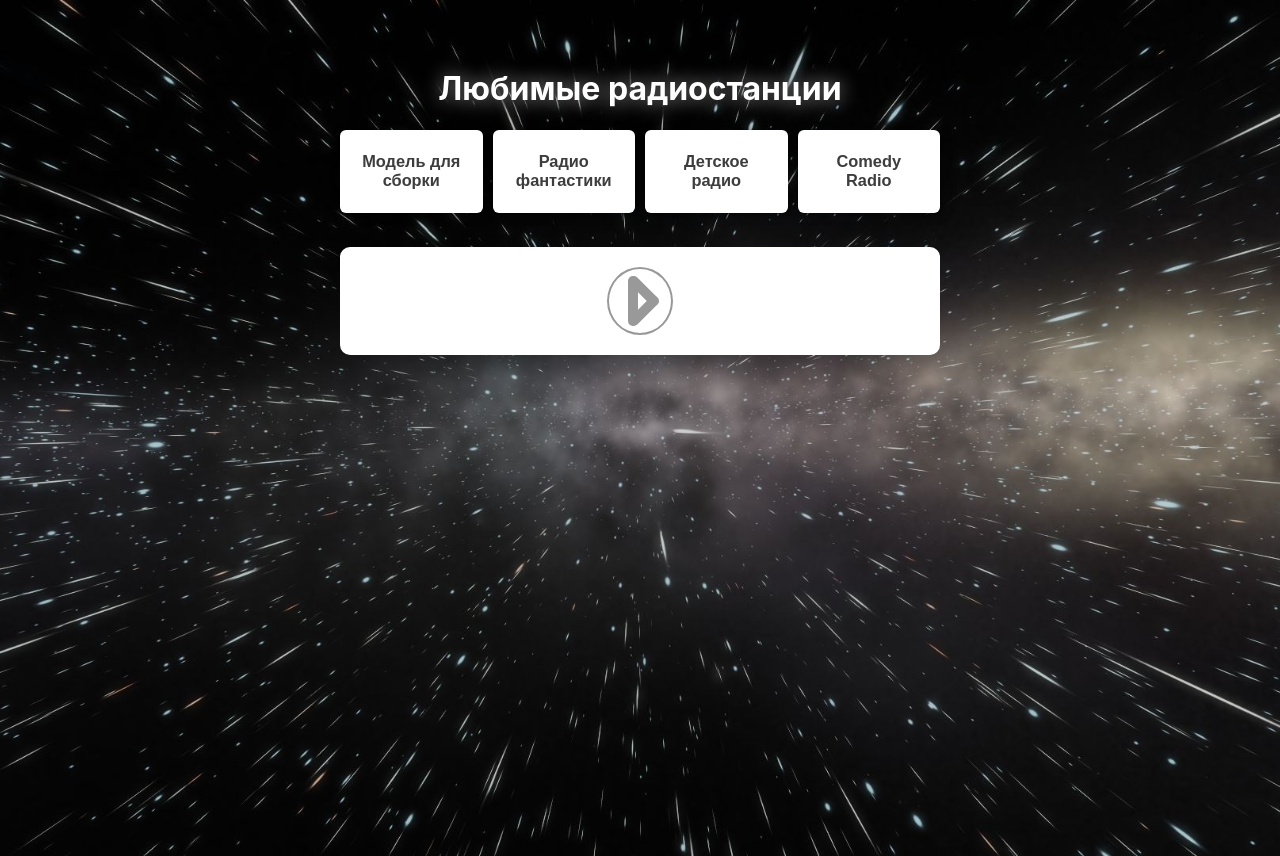
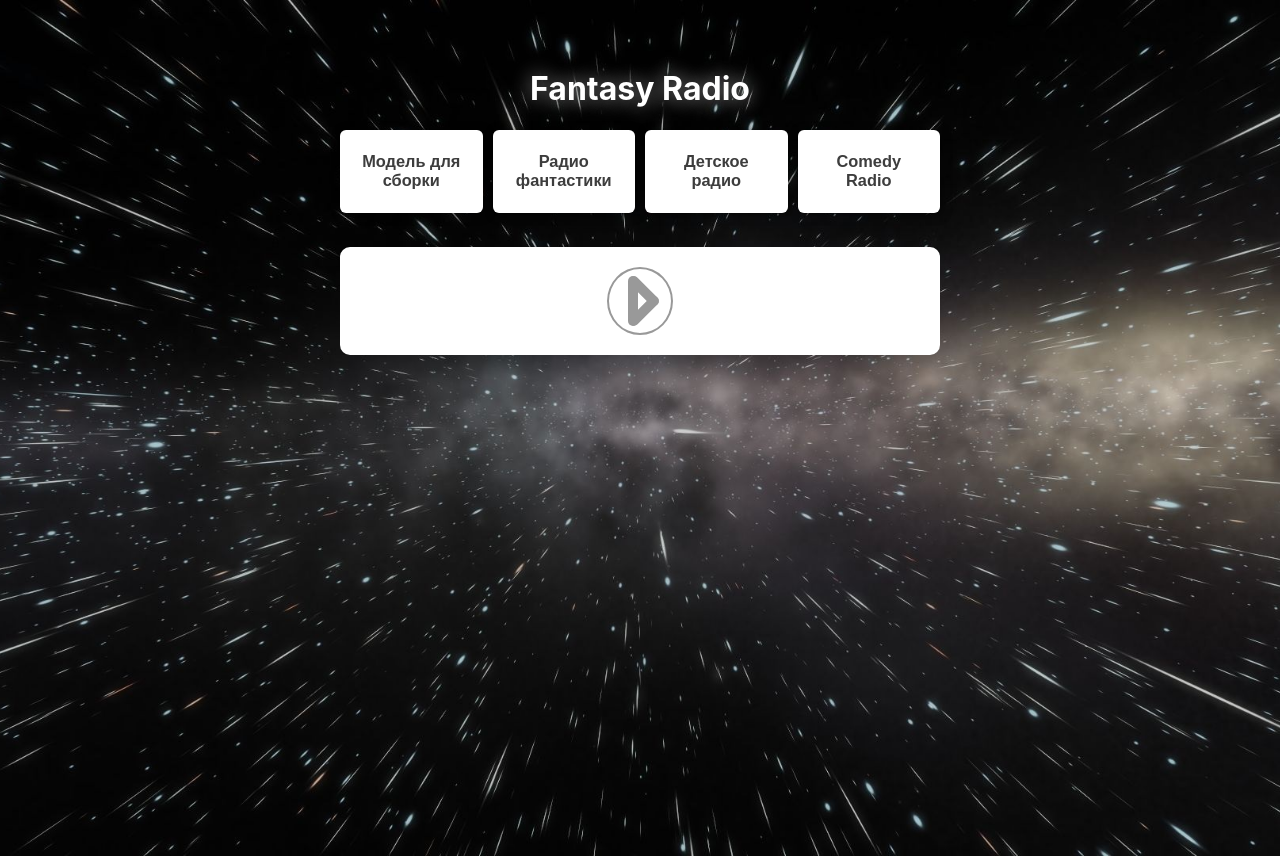
Before and after one commit to Igrorez/Igrorez.github.io, a plain HTML site: page index.html in a window 1280 px wide. Drawn offline with nearby package versions, Linux system fonts and the light colour scheme.

Commit message:
Update index.html

```diff
--- a/index.html
+++ b/index.html
@@ -10,7 +10,9 @@
 </head>
 
 <body>
-    <h1>Любимые радиостанции</h1>
+    <h1>Fantasy Radio</h1>
+    <div class="logo">
+    </div>
     <div class="grid">
         <button data-src="https://mds-station.com:8443/mds">
             <h3>Модель для сборки</h3>
```
